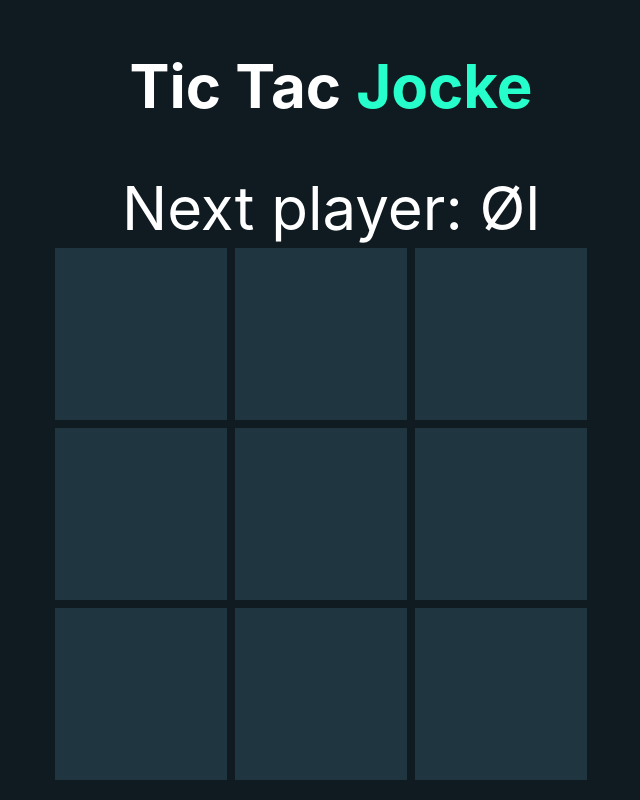
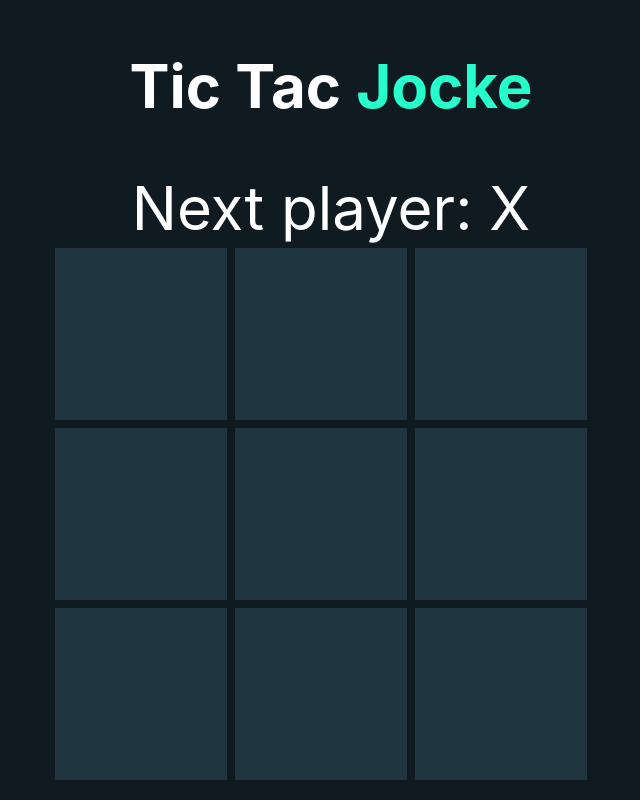
Before and after one commit to leffeluring/tic-tac, a React (Create React App) app: page / in a window 1280 px wide. Shown: the top 800 px of the page, without its empty margins (309-949 px from the left). Built offline with nearby package versions, Linux system fonts and the light colour scheme.

Commit message:
Correction

```diff
--- a/src/Components/TicTacToe/TicTacToe.jsx
+++ b/src/Components/TicTacToe/TicTacToe.jsx
@@ -1,15 +1,15 @@
 import React, { useState } from 'react';
 import './TicTacToe.css';
 import circle_icon from '../Assets/jocke.png';
-import cross_icon from '../Assets/beer.png';
+import cross_icon from '../Assets/cross.png';
 
 
 function Square({ value, onClick }) {
     let squareClass = "square";
     let squareContent = value;
-    if (value === 'Øl') {
+    if (value === 'X') {
         squareClass += " x-square";
-    } else if (value === 'Jocke') {
+    } else if (value === 'O') {
         squareClass += " o-square";
     }
     return (
@@ -27,7 +27,7 @@ function TicTacToe() {
   const handleClick = (index) => {
     if (winner || squares[index]) return;
     const newSquares = [...squares];
-    newSquares[index] = xIsNext ? 'Øl' : 'Jocke';
+    newSquares[index] = xIsNext ? 'X' : 'O';
     setSquares(newSquares);
     setXIsNext(!xIsNext);
     setWinner(calculateWinner(newSquares));
@@ -47,7 +47,7 @@ function TicTacToe() {
     }, 500); // Delay AI move for better user experience
   }
 
-  const status = winner ? `Winner: ${winner}` : `Next player: ${xIsNext ? 'Øl' : 'Jocke'}`;
+  const status = winner ? `Winner: ${winner}` : `Next player: ${xIsNext ? 'X' : 'O'}`;
 
   return (
     <div className='container'>
```
